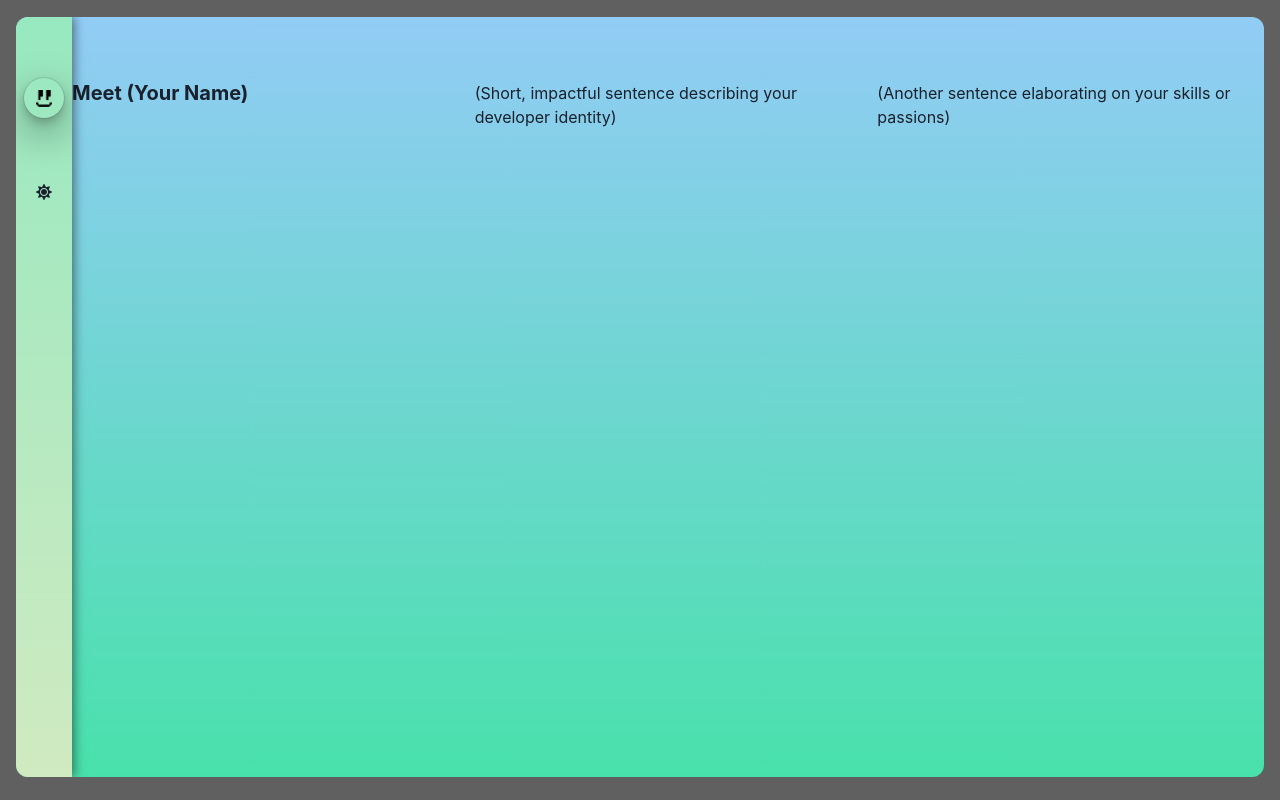
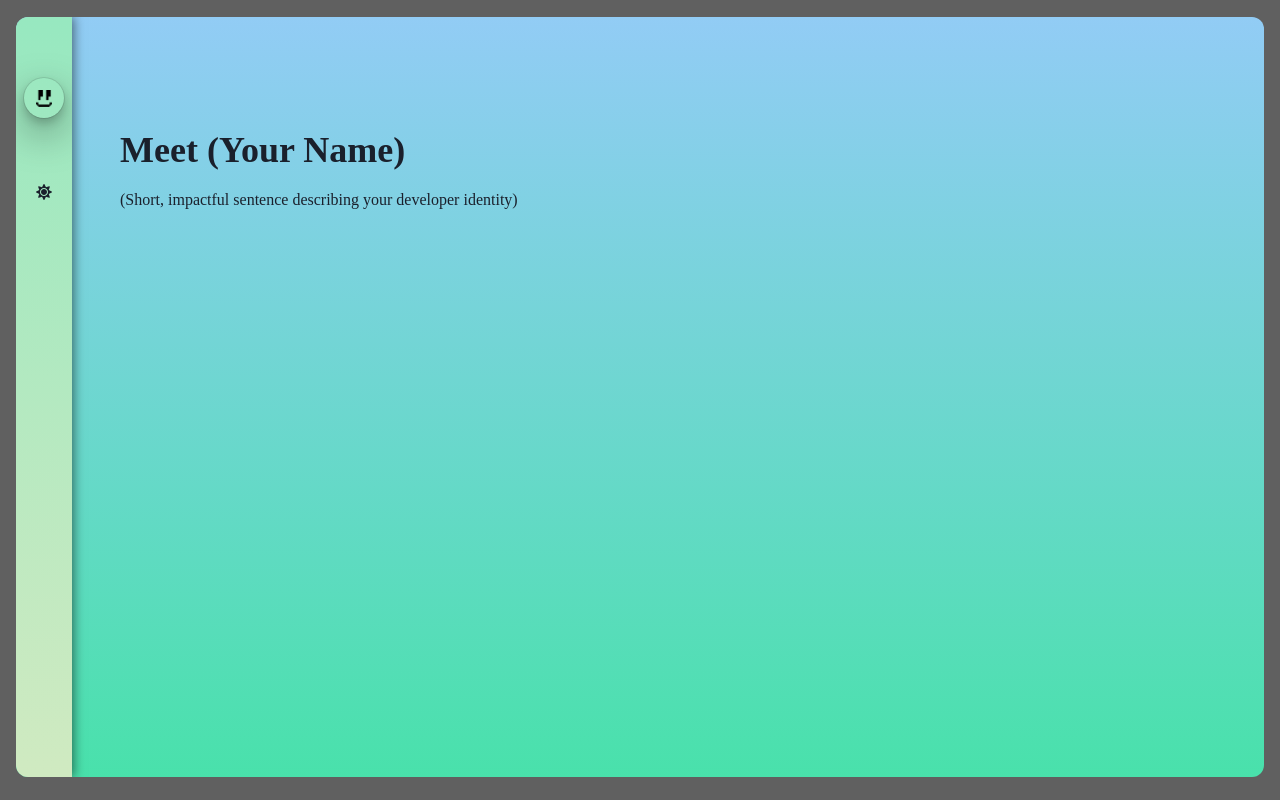
Before and after one commit to H4r0l/newPortfolio, a React (Vite) app: page / in a window 1280 px wide. Built offline with nearby package versions, Linux system fonts and the light colour scheme.

Commit message:
Fix: Fonts reviewed

```diff
--- a/src/App.jsx
+++ b/src/App.jsx
@@ -23,15 +23,12 @@ function App() {
           <Navbar />
           {/**Create all the content inside Here, dont change the outside Layout*/}
           <Box bg="inherit" padding="4rem 0">
-            <Grid templateColumns="repeat(3, 1fr)" gap={4}>
-              <Heading as="h2" fontSize="xl" fontWeight="bold">
+            <Grid templateRows="repeat(3, 1fr)" gap={4} padding={12}>
+              <Heading as="h2" fontSize="4xl" fontWeight="bold" fontFamily="Poppins">
                 Meet (Your Name)
               </Heading>
-              <Text>
+              <Text fontFamily="Alata">
                 (Short, impactful sentence describing your developer identity)
-              </Text>
-              <Text>
-                (Another sentence elaborating on your skills or passions)
               </Text>
             </Grid>
           </Box>
```
